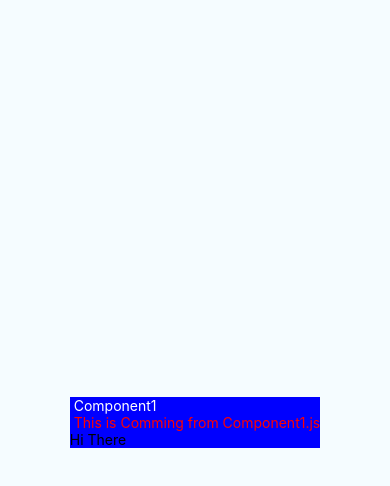
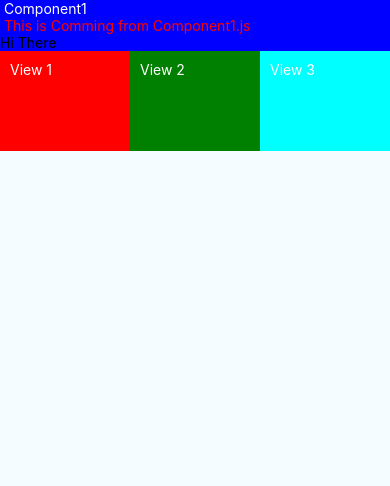
Before and after one commit to vishant-jaiswal/ReactFeatures, a React Native app: screen / in a window 390 px wide. Shown: the top 486 px of the page. Built offline with nearby package versions, Linux system fonts and the light colour scheme.

Commit message:
modified some more stylesheet

```diff
--- a/App.js
+++ b/App.js
@@ -42,8 +42,8 @@
 const styles = StyleSheet.create({
   container: {
     flex: 1,
-    justifyContent: 'center',
-    alignItems: 'center',
+    // justifyContent: 'center',
+    // alignItems: 'center',
     backgroundColor: '#F5FCFF',
   },
   welcome: {
--- a/src/Components/Component1.js
+++ b/src/Components/Component1.js
@@ -22,7 +22,21 @@
                 <Text style={styles.myText}> {this.state.name}</Text>
                 <Text style={{ color:'red' }}> This is Comming from Component1.js</Text>
                 <Text>{this.state.message}</Text>
+
+                <View style={styles.container}>
+                    <View style = {styles.v1}>
+                        <Text style={styles.myText}>View 1</Text>
+                    </View>
+                    <View style = {styles.v2}>
+                        <Text style={styles.myText}>View 2</Text>
+                    </View>
+                    <View style = {styles.v3}>
+                        <Text style={styles.myText}>View 3</Text>
+                    </View>
+                </View>
+
             </View>
+
         );
     }
 }
@@ -35,7 +49,28 @@
 
     myView:{
         backgroundColor: 'blue'
-    }
+    },
+
+    container:{
+        flexDirection:'row',
+        height:100
+    },
+
+    v1:{
+        flex:1,
+        backgroundColor:'red',
+        padding:10
+    },
+    v2:{
+        flex:1,
+        backgroundColor:'green',
+        padding:10
+    },
+    v3:{
+        flex:1,
+        backgroundColor:'cyan',
+        padding:10
+    },
 });
 
 
```
